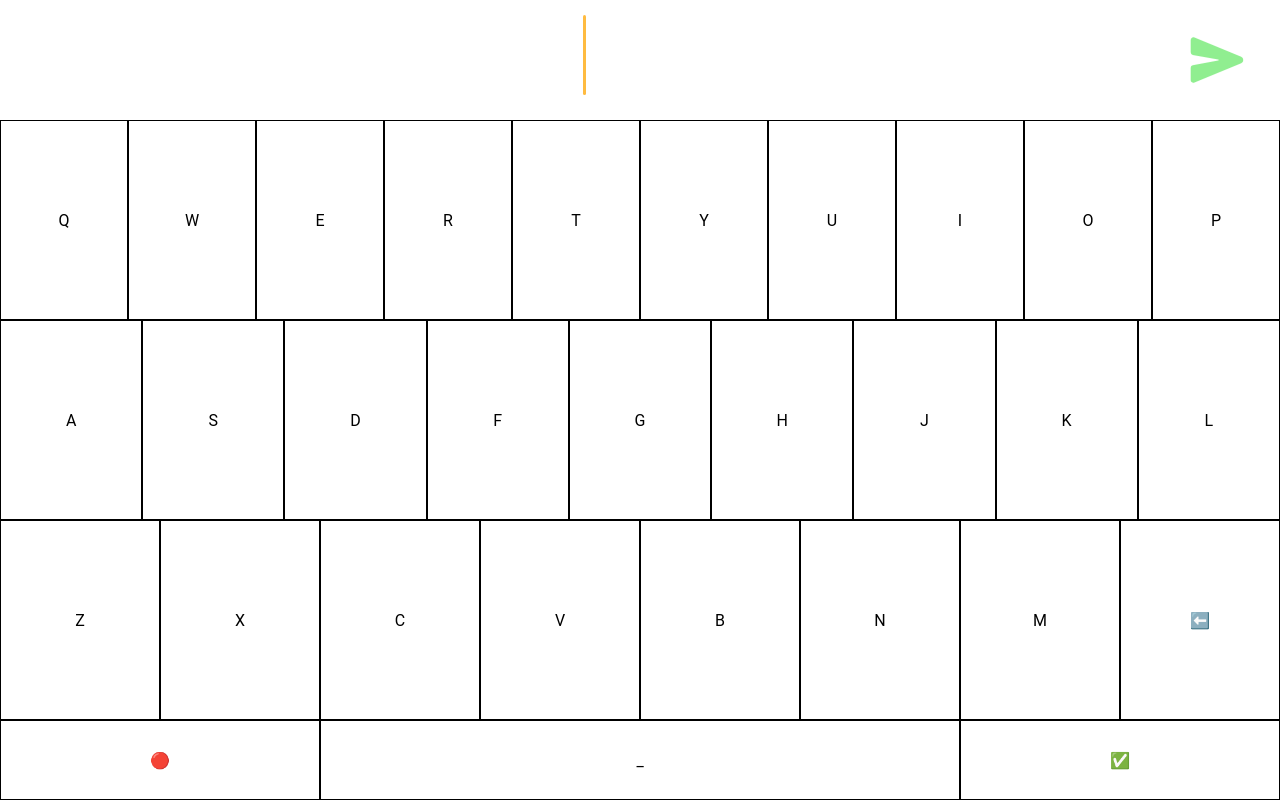
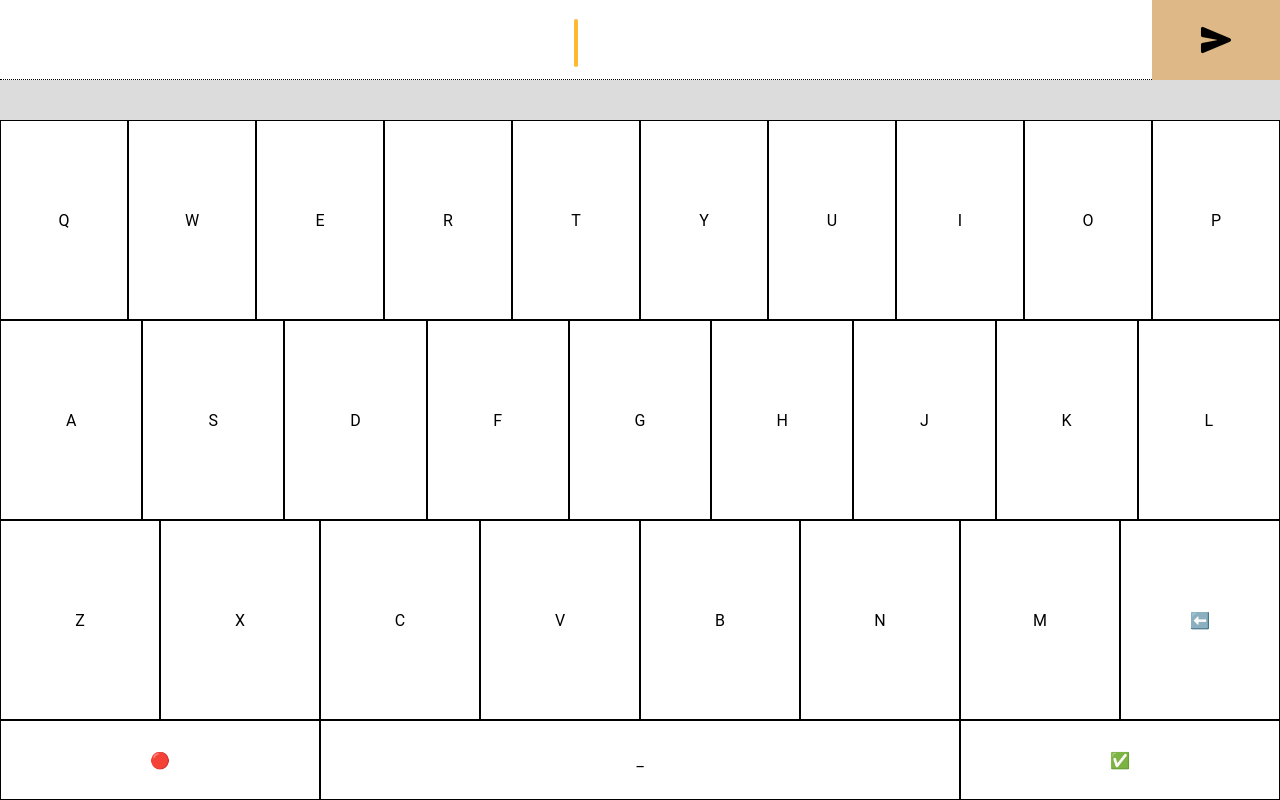
Before and after one commit to mikesosa/chuzoapp, a React (Create React App) app: page /board in a window 1280 px wide. Built offline with nearby package versions, Linux system fonts and the light colour scheme.

Commit message:
update suggestions row

```diff
--- a/src/components/atoms/Blinker/Blinker.css
+++ b/src/components/atoms/Blinker/Blinker.css
@@ -5,8 +5,7 @@
   animation-duration: 1s;
   display: inline-block;
   width: 0.2rem;
-  height: 5rem;
-  margin: 0;
+  height: 3rem;
   border-radius: 3px;
   box-shadow: 0 0 10px rgba(white, 0.3);
   background: orange;
--- a/src/components/organisms/MyScreen/MyScreen.css
+++ b/src/components/organisms/MyScreen/MyScreen.css
@@ -1,25 +1,59 @@
 .my-screen {
-  height: 15vh;
+  width: 100%;
+  padding: 0;
+}
+
+.my-screen .screen-row {
+  height: 10vh;
+  width: 100%;
+  display: flex;
+}
+
+.my-screen .screen-row .result {
+  direction: rtl;
   position: relative;
+  width: 90%;
+  font-size: 4.5rem;
+  white-space: nowrap;
+  display: inline-block;
+  overflow: scroll;
+  text-align: center;
+  border-bottom: 1px dotted black;
+  color: #000;
+  padding: 0 1rem;
+}
+
+.my-screen .screen-row .actions {
+  color: #000;
+  background-color: burlywood;
+  font-size: 2rem;
   display: flex;
-  /* display: inline-block; */
   align-items: center;
   justify-content: center;
-  padding-left: 1rem;
-  /* direction: ltr; */
-  /* direction: rtl; */
-  /* padding: 0 10% 0 2%!important; */
-  /* overflow: auto; */
-  /* overflow-x: scroll; */
-  /* font-size: 4.5em; */
-  /* letter-spacing: 0.2rem; */
-  /* direction: rtl; */
-  /* opacity: 1 !important; */
-  /* text-align: center; */
-  /* width: 80%; */
+  width: 10%;
 }
 
-.my-screen .tooltip {
+.my-screen .suggestions-row {
+  color: #000;
+  background-color: rgba(139, 139, 139, 0.301);
+  padding: 5px 0;
+  height: 5vh;
+  font-weight: bold;
+}
+
+.my-screen .suggestions-row ion-col {
+  display: flex;
+  align-items: center;
+  justify-content: center;
+  color: #000;
+  border-right: 2px solid gray;
+}
+
+.my-screen .suggestions-row ion-col:last-child {
+  border-right: none;
+}
+
+/* .my-screen .tooltip {
   direction: rtl;
   position: relative;
   width: 90%;
@@ -40,4 +74,4 @@
   justify-content: center;
   font-size: 3.5em;
   color: lightgreen;
-}
+} */
--- a/src/components/organisms/MyScreen/MyScreen.tsx
+++ b/src/components/organisms/MyScreen/MyScreen.tsx
@@ -1,5 +1,5 @@
-import { IonIcon } from "@ionic/react";
-import { Blinker, Tooltip } from "../../atoms";
+import { IonCol, IonGrid, IonIcon, IonRow } from "@ionic/react";
+import { Blinker } from "../../atoms";
 import { send } from "ionicons/icons";
 
 import "./MyScreen.css";
@@ -7,19 +7,32 @@ import "./MyScreen.css";
 export interface IMyScreenProps {
   screenText: string;
   suggestions: any[];
+  suggestionClicked: (suggestion: string) => any;
 }
 
-export function MyScreen({ screenText, suggestions }: IMyScreenProps) {
+export function MyScreen({
+  screenText,
+  suggestions,
+  suggestionClicked,
+}: IMyScreenProps) {
   return (
-    <div className="my-screen">
-      <div className="tooltip">
-        <span>{screenText}</span>
-        <Blinker />
-        <Tooltip text={suggestions[0]?.suggestion.toUpperCase()} />
+    <IonGrid className="my-screen">
+      <div className="screen-row">
+        <div className="result">
+          <Blinker />
+          {screenText}
+        </div>
+        <div className="actions">
+          <IonIcon icon={send}></IonIcon>
+        </div>
       </div>
-      <div className="actions">
-        <IonIcon icon={send}></IonIcon>
-      </div>
-    </div>
+      <IonRow className="suggestions-row">
+        {suggestions.map(({ suggestion }, index) => (
+          <IonCol onClick={() => suggestionClicked(suggestion)} key={index}>
+            {suggestion.toUpperCase()}
+          </IonCol>
+        ))}
+      </IonRow>
+    </IonGrid>
   );
 }
--- a/src/pages/Board.tsx
+++ b/src/pages/Board.tsx
@@ -114,10 +114,12 @@ const Board: React.FC = () => {
 
   return (
     <IonPage className="board-page">
-      <MyScreen screenText={screenText} suggestions={suggestions} />
-      {/* <IonContent> */}
+      <MyScreen
+        screenText={screenText}
+        suggestions={suggestions}
+        suggestionClicked={(selection) => handleClick(selection.toUpperCase())}
+      />
       <Keyboard boardCharacters={KEYBOARD_CHARACTERS} />
-      {/* </IonContent> */}
     </IonPage>
   );
 };
```
